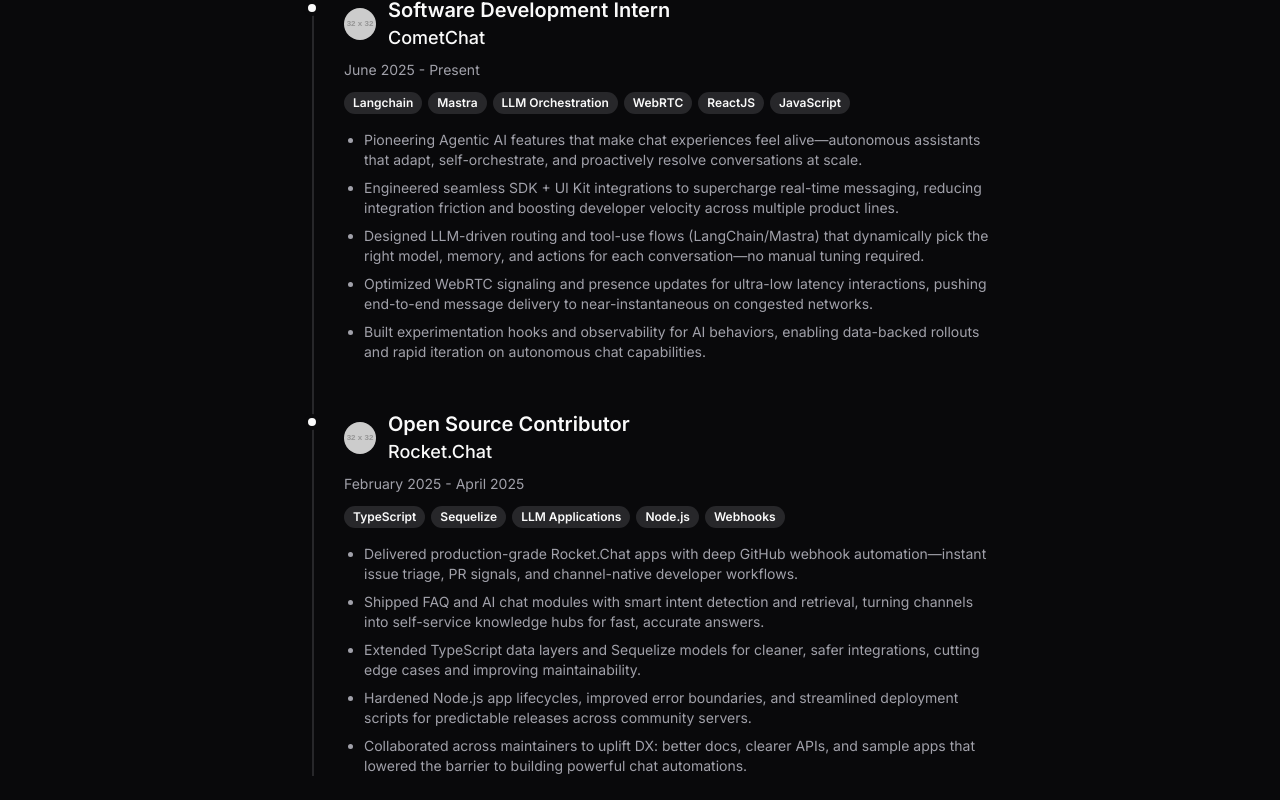
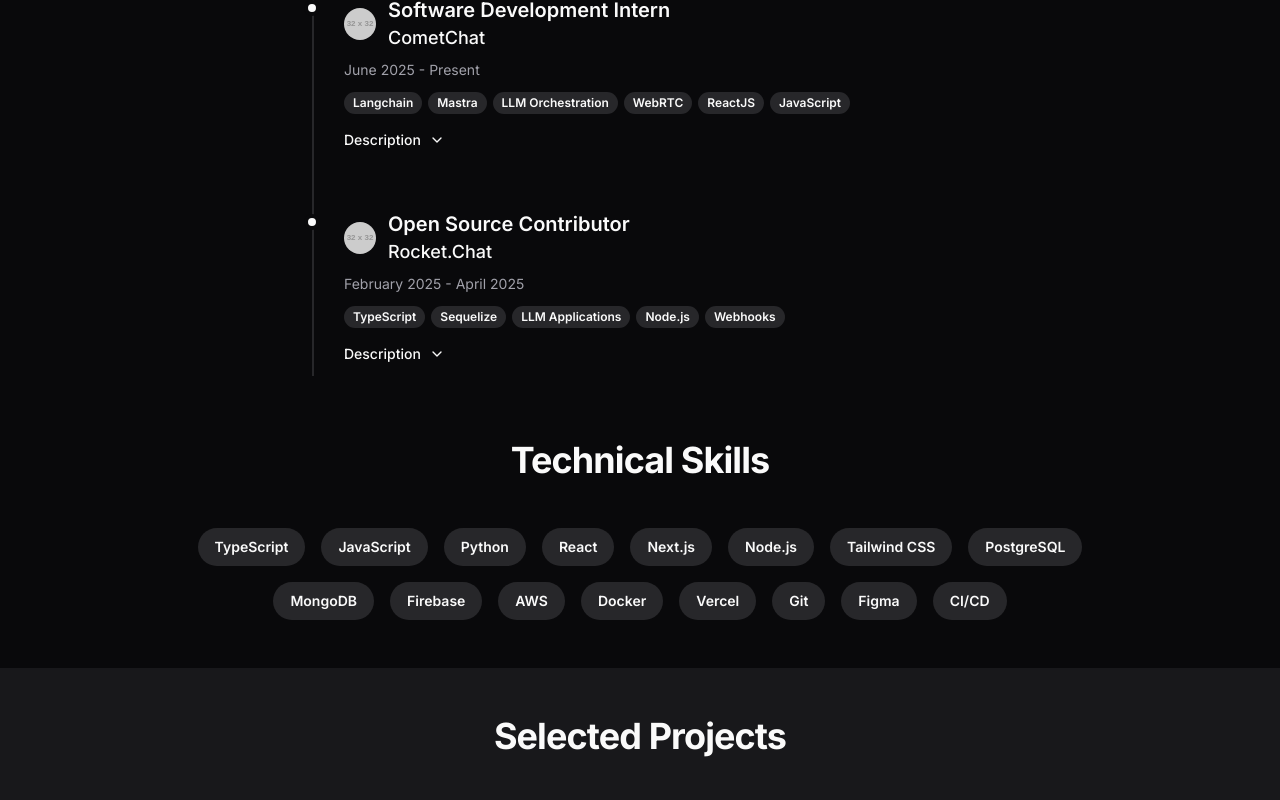
Before and after one commit to swgtds/portfolio-website, a Next.js app: page / in a window 1280 px wide. Shown: the part 940-1740 px from the top of the page. Built offline with nearby package versions, Linux system fonts and the light colour scheme; grey boxes are pictures that could not be loaded.

Commit message:
chore[experience]: expand functionality

```diff
--- a/src/components/sections/experience.tsx
+++ b/src/components/sections/experience.tsx
@@ -1,8 +1,23 @@
+"use client";
+
 import { experience } from "@/lib/data";
 import Image from "next/image";
 import { Badge } from "@/components/ui/badge";
+import { ChevronDown } from "lucide-react";
+import { useState } from "react";
 
 export default function Experience() {
+  const [expandedItems, setExpandedItems] = useState<Set<number>>(new Set());
+
+  const toggleExpanded = (index: number) => {
+    const newExpanded = new Set(expandedItems);
+    if (newExpanded.has(index)) {
+      newExpanded.delete(index);
+    } else {
+      newExpanded.add(index);
+    }
+    setExpandedItems(newExpanded);
+  };
   return (
     <section id="experience" className="py-2 md:py-4">
       <div className="container max-w-3xl mx-auto">
@@ -53,11 +68,35 @@
                     </div>
                   )}
 
-                  <ul className="space-y-2 text-sm text-muted-foreground list-disc list-outside ml-5">
-                    {item.description.map((point, i) => (
-                      <li key={i}>{point}</li>
-                    ))}
-                  </ul>
+                  {/* Expandable description section */}
+                  <div className="space-y-3">
+                    <button
+                      onClick={() => toggleExpanded(index)}
+                      className="flex items-center gap-2 text-sm font-medium text-foreground hover:text-primary transition-colors duration-200"
+                      aria-expanded={expandedItems.has(index)}
+                    >
+                      <span>Description</span>
+                      <ChevronDown
+                        className={`w-4 h-4 transition-transform duration-300 ${
+                          expandedItems.has(index) ? 'rotate-180' : ''
+                        }`}
+                      />
+                    </button>
+
+                    <div
+                      className={`overflow-hidden transition-all duration-300 ease-in-out ${
+                        expandedItems.has(index)
+                          ? 'max-h-96 opacity-100'
+                          : 'max-h-0 opacity-0'
+                      }`}
+                    >
+                      <ul className="space-y-2 text-sm text-muted-foreground list-disc list-outside ml-5">
+                        {item.description.map((point, i) => (
+                          <li key={i}>{point}</li>
+                        ))}
+                      </ul>
+                    </div>
+                  </div>
                 </div>
               </div>
             ))}
```
